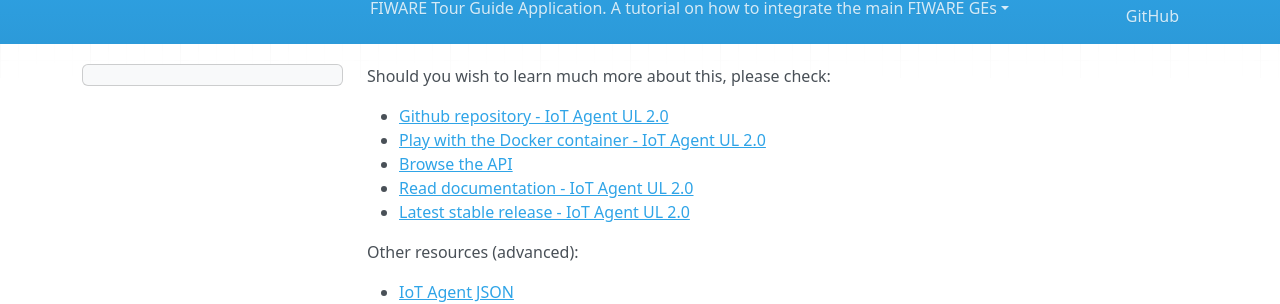
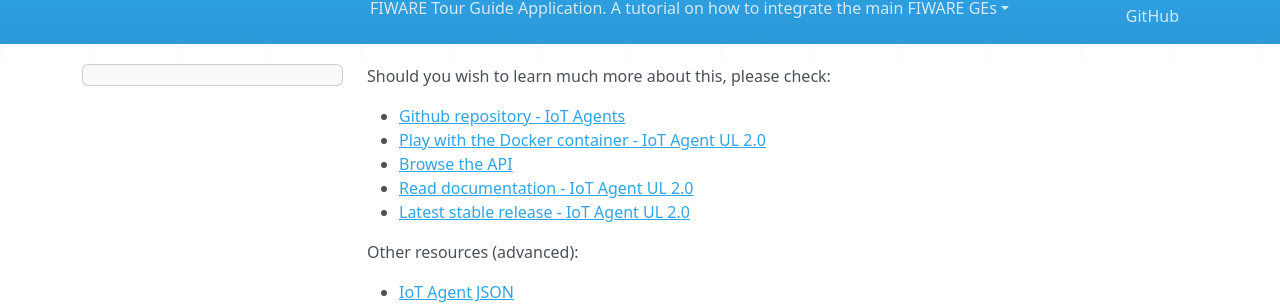
Before and after one commit to FIWARE-Ops/docs.TourGuide, an MkDocs documentation site: the page built from doc/connection-to-the-internet-of-things/deep-dive.md, in a window 1280 px wide. Shown: the part 228-532 px from the top of the page. Built offline with MkDocs 1.6.1, drawn with Linux system fonts in a browser that asks for light colours; nearby versions of some CDN libraries; comment, search, counter and statistics services are not loaded; old or Windows-style settings are respelled for this version of MkDocs.

```diff
--- a/doc/connection-to-the-internet-of-things/deep-dive.md
+++ b/doc/connection-to-the-internet-of-things/deep-dive.md
@@ -1,6 +1,6 @@
 Should you wish to learn much more about this, please check:
 
-   - [Github repository - IoT Agent UL 2.0](https://github.com/Fiware/iot.IoTagent-UL)
+   - [Github repository - IoT Agents](https://github.com/fiware/?utf8=%E2%9C%93&q=iotagent&type=&language=)
    - [Play with the Docker container - IoT Agent UL 2.0](https://hub.docker.com/r/fiware/iotagent-ul/)
    - [Browse the API](http://docs.telefonicaiotiotagents.apiary.io)
    - [Read documentation - IoT Agent UL 2.0](http://fiware-iotagent-ul.readthedocs.io/en/latest/)
```
